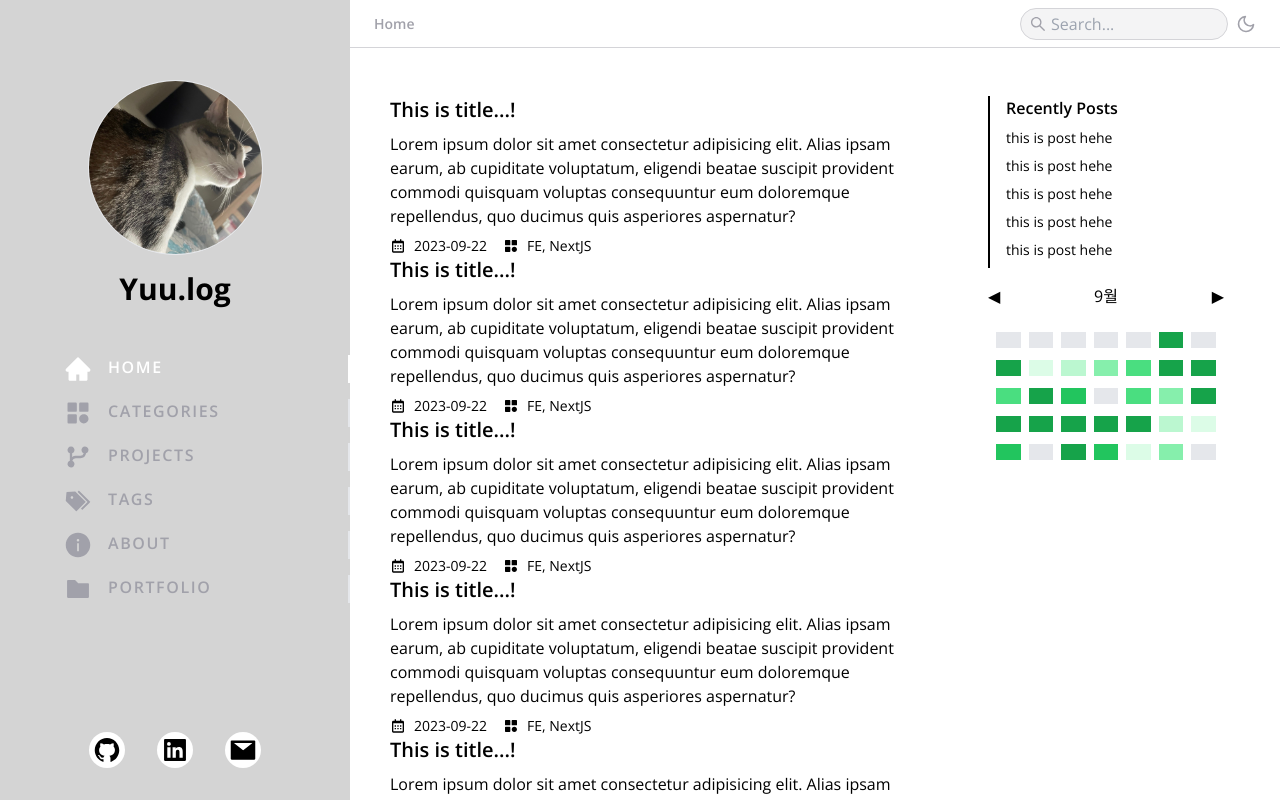
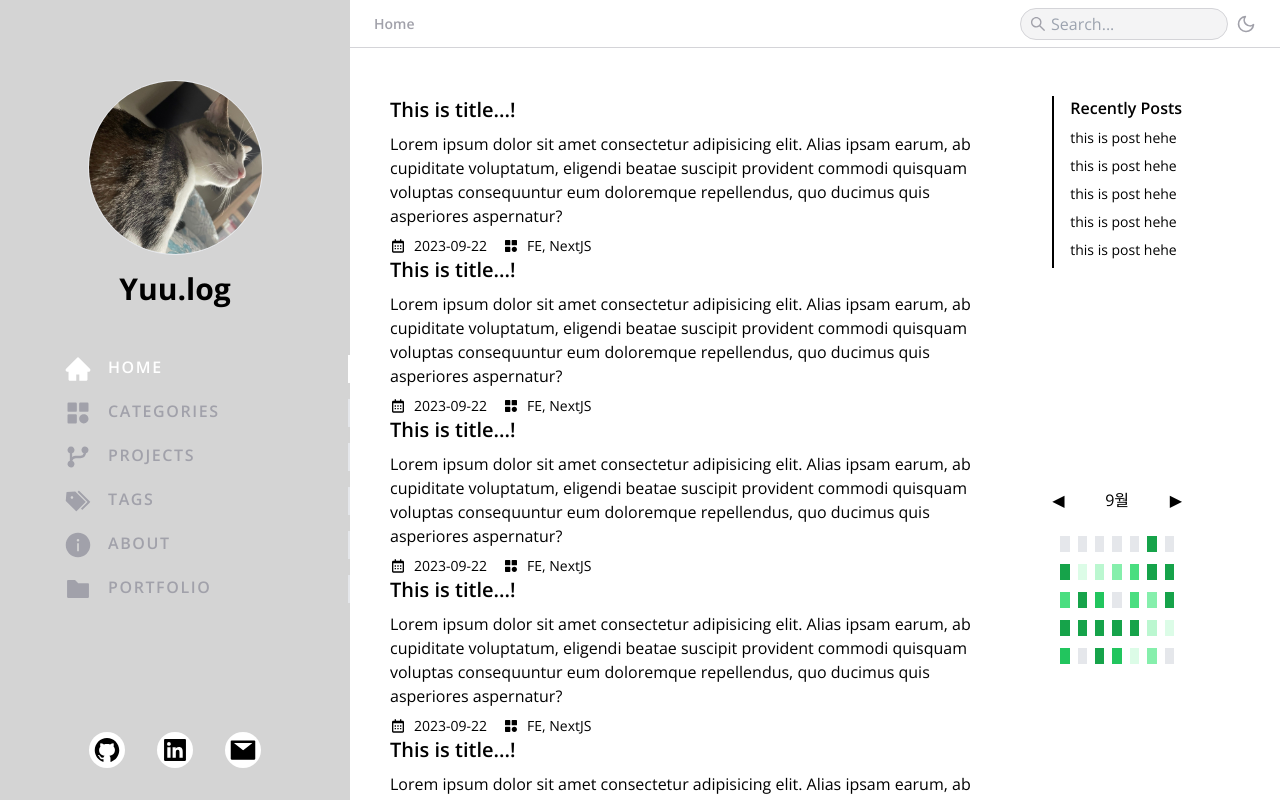
Before and after one commit to 22yuu/yuu.log, a Next.js app in the folder my-blog/: page / in a window 1280 px wide. Built offline with nearby package versions, Linux system fonts and the light colour scheme.

Commit message:
chore: Calendar 부분 하단 부분 고정 css 수정

```diff
--- a/my-blog/src/components/Calendar.tsx
+++ b/my-blog/src/components/Calendar.tsx
@@ -32,7 +32,7 @@ export default function Calendar() {
   };
 
   return (
-    <div className="w-full mt-4 text-theme-text">
+    <div className="w-full text-theme-text my-auto">
       {/* Calendar Header */}
       <div className="flex w-full justify-between mb-4">
         <button onClick={onHandlePrevMonth}>◀︎</button>
--- a/my-blog/src/components/ContentSidePanel.tsx
+++ b/my-blog/src/components/ContentSidePanel.tsx
@@ -3,8 +3,9 @@ import Calendar from "./Calendar";
 
 export default function ContentSidePanel() {
   return (
-    <div className="hidden flex-col right-0 lg:flex max-w-[300px] w-full px-8 pt-6">
-      <div className="sticky top-24">
+    <div className="hidden flex-col w-[300px] h-screen px-8 pt-6 right-0 lg:flex max-w-[300px] ">
+      <div className="fixed top-24 h-full">
+        <div className="flex flex-1 flex-col h-full">
           <div className="flex flex-col w-full text-theme-text border-l-2 border-l-theme-text pl-4">
             <h2 className="font-semibold ">Recently Posts</h2>
             <ul className="text-sm">
@@ -25,8 +26,8 @@ export default function ContentSidePanel() {
               </li>
             </ul>
           </div>
-
           <Calendar />
+        </div>
       </div>
     </div>
   );
--- a/my-blog/src/components/categories/SubCategories.tsx
+++ b/my-blog/src/components/categories/SubCategories.tsx
@@ -1,6 +1,6 @@
-import { categoryList } from '@/constants/mock-categories';
-import Link from 'next/link';
-import React from 'react';
+import { categoryList } from "@/constants/mock-categories";
+import Link from "next/link";
+import React from "react";
 
 type Props = {
   category: string;
@@ -9,22 +9,20 @@ type Props = {
 
 export default function SubCategories({ category, open }: Props) {
   return (
-    <div
-      className={`w-full bg-white dark:bg-zinc-800 border dark:border-none rounded-b ${
-        open ? ' visible animate-fade-up' : 'hidden'
+    <ul
+      className={`w-full bg-white dark:bg-zinc-800 border dark:border-none rounded-b max-h-[500px] transition-[max-height] duration-300 ease-in-out overflow-hidden ${
+        !open && "max-h-0 hidden"
       }`}
     >
-      <ul>
       {category.length > 0 &&
         categoryList[category].map((subCategory) => (
           <li
             key={subCategory}
-              className="px-4 py-3 text-theme-text border-b border-b-theme-text/5 last:border-none"
+            className="px-4 py-3 text-theme-text border-b border-b-theme-text/5 last:border-none transition-all"
           >
             <Link href={`#`}>{subCategory}</Link>
           </li>
         ))}
     </ul>
-    </div>
   );
 }
```
Lines whose indentation alone changed are shown as unchanged.
